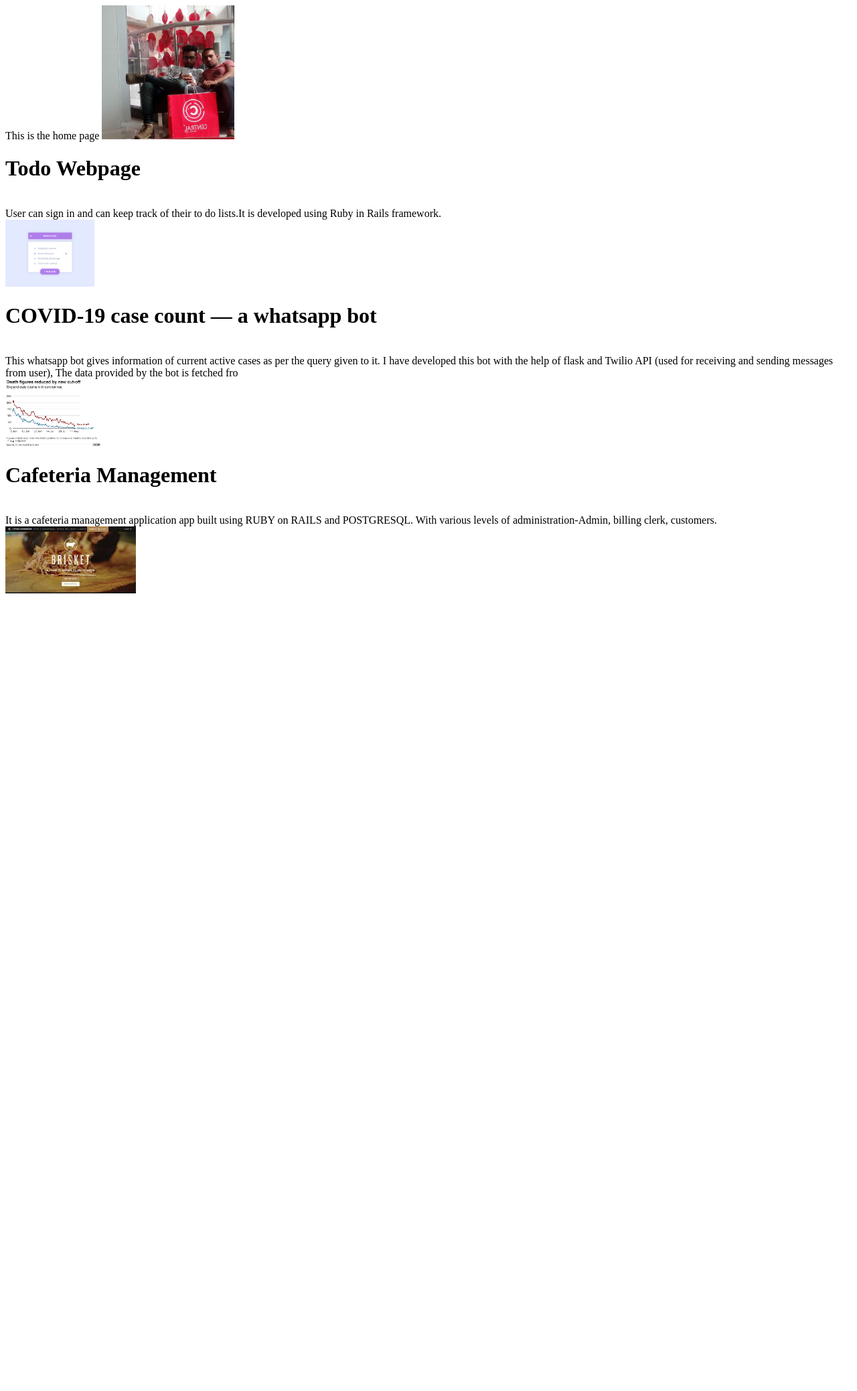
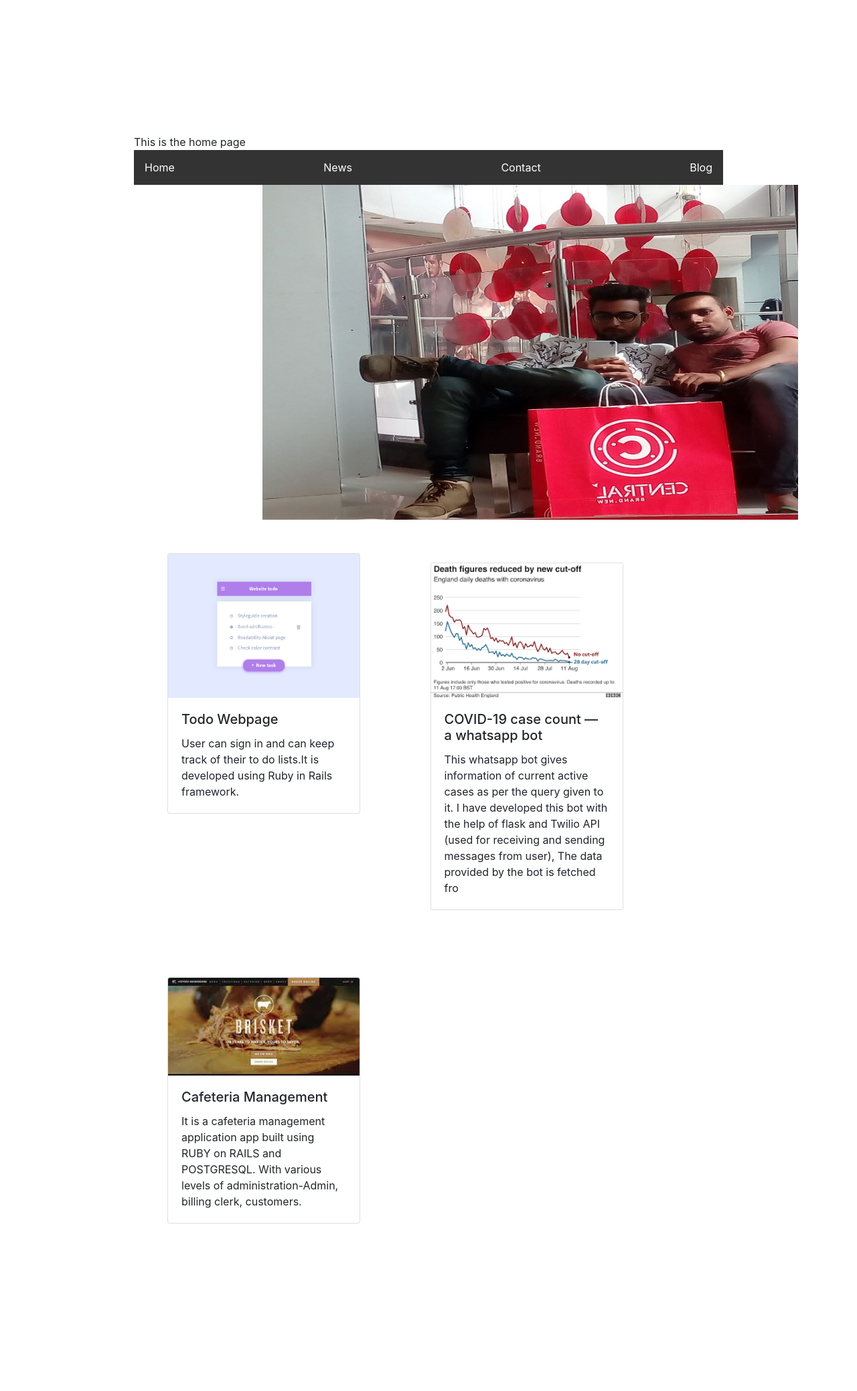
Before and after one commit to AbhayRoy234/personal_portfolio, a Django app: page / in a window 1280 px wide. Shown: the whole page at 67% size. Before the commit the page ends 886 px from the top, so only its background shows below. Run offline with Django 4.2, Linux system fonts and the light colour scheme; data comes from the database, SQL or seed files in the repository; both versions use the stored data as it was after the commit; some libraries are stand-ins or nearby versions.

Commit message:
added Blog section completely and learned Url for multiple apps usiing namespace convenctions

```diff
--- a/blog/templates/blog/home.html
+++ b/blog/templates/blog/home.html
@@ -8,7 +8,7 @@
 This is the home page for blog
 {% for blogs in blog %}
 <br>
-{{blogs.title}}
+<a href="{% url 'blog:details' blogs.id %}"><h1>{{ blogs.title }}</h1></a>
 {{blogs.description}}
 {% endfor %}
 </body>
--- a/blog/urls.py
+++ b/blog/urls.py
@@ -4,8 +4,10 @@ from . import views
 # from django.conf import
 # from django.conf.urls.static import static,include
 # from django.conf import settings
+app_name="blog"
 urlpatterns = [
     # path('admin/', admin.site.urls),
-    path('',views.home),
+    path('',views.home,name="all_blog"),
+    path('<int:blog_id>/',views.details,name="details"),
     # path('blog/',include('blog.urls')),
 ]
--- a/blog/views.py
+++ b/blog/views.py
@@ -1,6 +1,10 @@
 from django.shortcuts import render
 from .models import Blog
+from django.shortcuts import render, get_object_or_404
 # Create your views here.
 def home(request):
     blog=Blog.objects.all()
     return render(request,'blog/home.html',{'blog':blog})
+def details(request,blog_id):
+    blog=get_object_or_404(Blog, pk=blog_id)
+    return render(request,'blog/details.html',{'blog':blog})
--- a/personal_portfolio/urls.py
+++ b/personal_portfolio/urls.py
@@ -20,8 +20,8 @@ from django.conf import settings
 from portfolio import views
 
 urlpatterns = [
-    path('admin/', admin.site.urls),
+    path('admin/', admin.site.urls,name="admin"),
     path('', views.home, name='home'),
-    path('blog/', include('blog.urls')),
+    path('blog/', include('blog.urls'),name="blog"),
 ]
 urlpatterns+=static(settings.MEDIA_URL,document_root=settings.MEDIA_ROOT)
--- /dev/null
+++ b/portfolio/templates/portfolio/home.css
@@ -0,0 +1,31 @@
+body{
+margin:200px;
+}
+ .navbar,ul{
+  list-style-type: none;
+  margin: 0;
+  padding: 0;
+  overflow: hidden;
+  background-color: #333;
+}
+
+li {
+  float: left;
+}
+li a {
+  display: block;
+  color: white;
+  text-align: center;
+  padding: 14px 16px;
+  text-decoration: none;
+}
+
+li a:hover {
+  background-color: #111;
+}
+.cards{
+
+}
+.static_main_image{
+margin-left: 20px;
+}
--- a/portfolio/templates/portfolio/home.html
+++ b/portfolio/templates/portfolio/home.html
@@ -1,22 +1,50 @@
 <!DOCTYPE html>
 <html lang="en">
-<head>
+<link>
+    <link rel="stylesheet" href="https://stackpath.bootstrapcdn.com/bootstrap/4.3.1/css/bootstrap.min.css" integrity="sha384-ggOyR0iXCbMQv3Xipma34MD+dH/1fQ784/j6cY/iJTQUOhcWr7x9JvoRxT2MZw1T" crossorigin="anonymous">
     <meta charset="UTF-8">
     <title>Title</title>
+    <link rel="stylesheet" href="home.css">
+
 </head>
-<body>
+<body >
 This is the home page
+<!--This is staring of the navbar-->
+<ul class="navbar">
+  <li><a class="active" href="#home">Home</a></li>
+  <li><a href="#news">News</a></li>
+  <li><a href="#contact">Contact</a></li>
+  <li><a href="{%url 'blog:all_blog'%}">Blog</a></li>
+</ul>
+<!--This is end  of the navbar-->
 {% load static %}
+<div class="static_main_image">
+<img src="{% static 'portfolio/abhay_antu.jpg' %}" height="500" width="800" style="margin-left:20%">
+</div>
 <!--<img src="{% static 'portfolio/abhay_antu.jpg' %}" height="100">-->
-<img src="{% static 'portfolio/abhay_antu.jpg' %}" height="200">
-{% for project in projects %}
-<h1>{{project.title}}</h1>
-<br>{{project.description}}<br>
-<img src="{{project.image.url}}" height="100">
-{% if project.url %}
-<h1><a href="{{project.liink}}">Link</a></h1>
-{% endif %}
-<!--{{project.liink}}-->
-{% endfor %}
+<div class="cards" style="display:block ruby; margin-left=20%">
+    {% for project in projects %}
+<div class="card" style="width: 18rem; margin:50px;">
+    <img class="card-img-top" src="{{project.image.url}}" alt="Card image cap">
+<!--<img  height="100">-->
+    <div class="card-body">
+    <h5 class="card-title">{{project.title}}</h5>
+    <p class="card-text">{{project.description}}</p>
+    {% if project.url %}
+        <a href="{{project.liink}}" class="btn btn-primary">Go somewhere</a>
+<!--        <h1><a >Link</a></h1>-->
+    {% endif %}
+          </div>
+</div>
+    {% endfor %}
+    </div>
+
+
+
+
+
+
+
+
 </body>
 </html>
```
Also changed, not shown: blog/templates/blog/details.html (added, +21 -0 lines), db.sqlite3, media/portfolio/images/cafeteria.jpg (added), media/portfolio/images/covid_case.png (added), media/portfolio/images/todo_project.png (renamed from portfolio/static/portfolio/todo_project.png), 1 other file.
